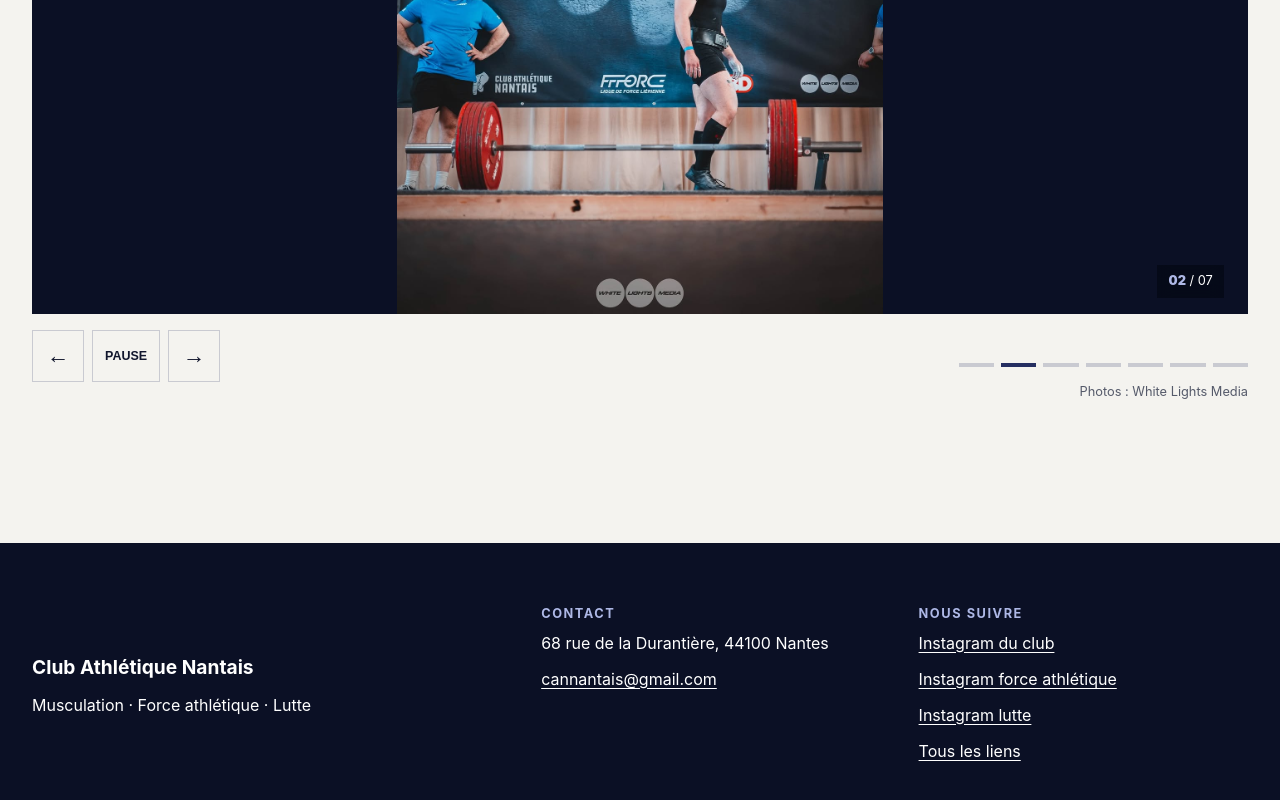
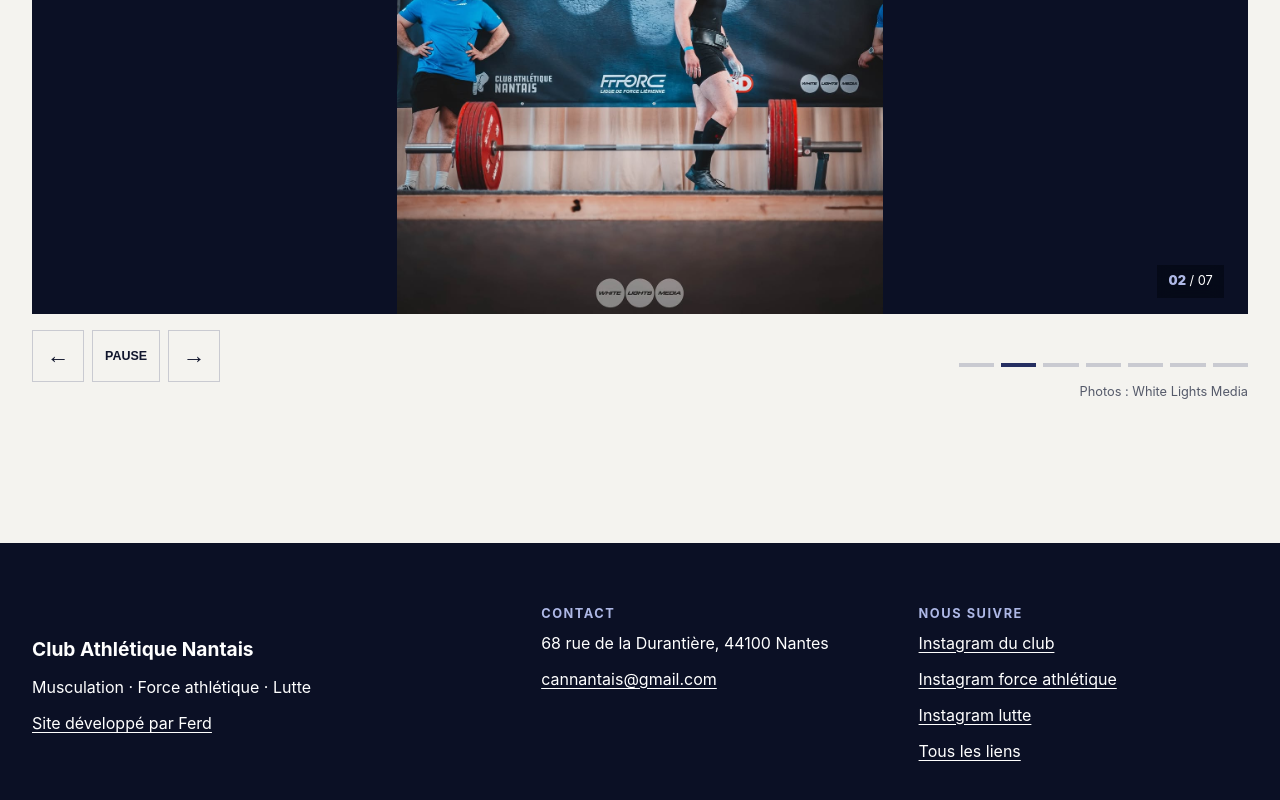
Before and after one commit to ferdinandgoor/club-athletique-nantais, a React (Vite) app: page / in a window 1280 px wide. Shown: the part 5559-6359 px from the top of the page. Built offline with nearby package versions, Linux system fonts and the light colour scheme; no server answers.

Commit message:
Préciser le crédit développeur

```diff
--- a/src/components/PageShell/PageShell.tsx
+++ b/src/components/PageShell/PageShell.tsx
@@ -74,6 +74,7 @@ export function PageShell({ children, path = '/' }: PropsWithChildren<{ path?: s
           <div className="page-shell__footer-column page-shell__footer-brand">
             <strong>{site.name}</strong>
             <p>Musculation · Force athlétique · Lutte</p>
+            <a href="https://ferd.fr/developpeur-freelance" target="_blank" rel="noreferrer">Site développé par Ferd</a>
           </div>
           <div className="page-shell__footer-column">
             <h2>Contact</h2>
```
